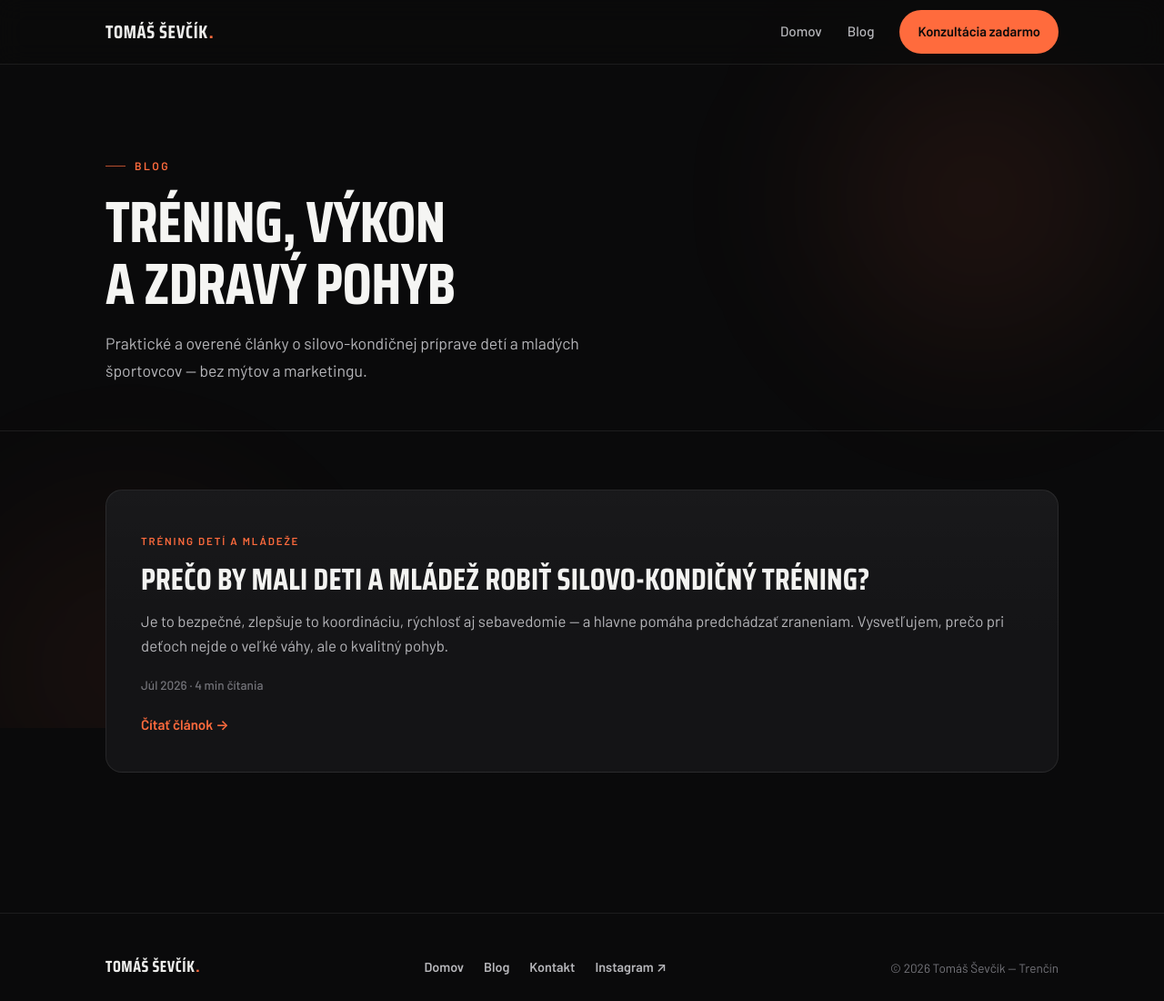
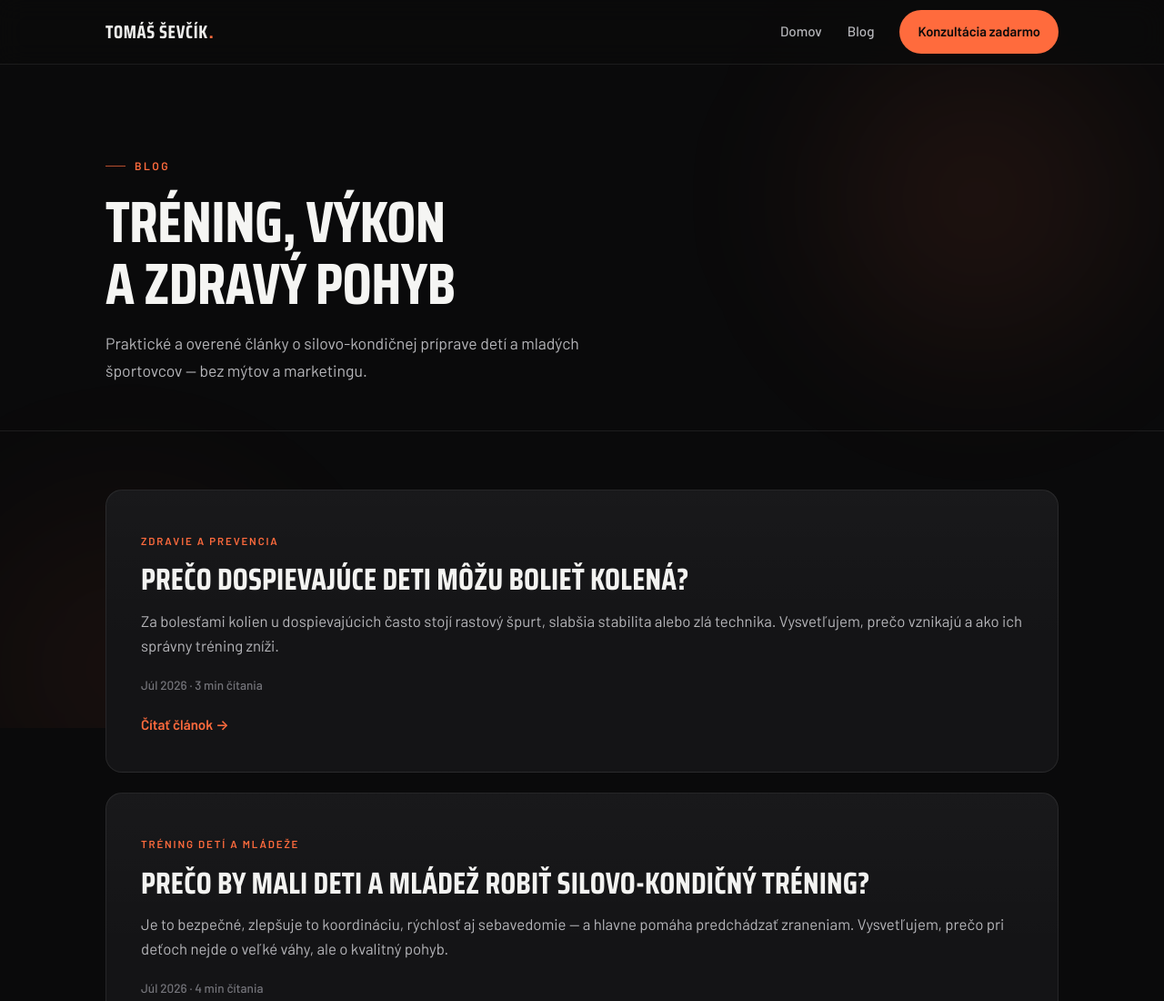
Before and after one commit to tssevcik/tomassevcik.sk, a plain HTML site: page blog/index.html in a window 1280 px wide. Shown: the top 1100 px of the page at 91% size. Drawn offline with Linux system fonts and the light colour scheme.

Commit message:
Update index.html

```diff
--- a/blog/index.html
+++ b/blog/index.html
@@ -36,13 +36,10 @@ a{color:inherit;text-decoration:none}
 img{max-width:100%;display:block}
 h1,h2,h3{font-family:'Saira Condensed',sans-serif;font-weight:700;line-height:1.05}
 .wrap{width:100%;max-width:1100px;margin:0 auto;padding:0 26px}
-.read{width:100%;max-width:var(--maxw);margin:0 auto;padding:0 26px}
-/* floating bg */
 .bg-fx{position:fixed;inset:0;z-index:-1;pointer-events:none;overflow:hidden}
 .bg-fx .b{position:absolute;border-radius:50%;filter:blur(60px)}
 .b1{top:-8%;right:-6%;width:44vw;height:44vw;background:radial-gradient(circle,rgba(255,107,61,.10),transparent 66%)}
 .b2{top:55%;left:-12%;width:46vw;height:46vw;background:radial-gradient(circle,rgba(255,107,61,.07),transparent 66%)}
-/* nav */
 header.nav{position:sticky;top:0;z-index:60;background:rgba(10,10,11,.8);backdrop-filter:blur(14px);border-bottom:1px solid var(--line)}
 .nav-in{display:flex;align-items:center;justify-content:space-between;height:70px}
 .brand{font-family:'Saira Condensed',sans-serif;font-weight:700;font-size:1.26rem;letter-spacing:.03em;text-transform:uppercase;display:flex;align-items:center;gap:1px}
@@ -52,7 +49,6 @@ header.nav{position:sticky;top:0;z-index:60;background:rgba(10,10,11,.8);backdro
 .nav-r a.lnk:hover{color:var(--ink)}
 .btn{display:inline-flex;align-items:center;gap:8px;font-weight:600;font-size:.92rem;padding:11px 20px;border-radius:100px;background:var(--accent);color:var(--accent-ink);transition:background .2s}
 .btn:hover{background:var(--accent-dim)}
-/* footer */
 footer{border-top:1px solid var(--line);margin-top:90px;padding:44px 0}
 .foot{display:flex;align-items:center;justify-content:space-between;gap:18px;flex-wrap:wrap}
 .foot .fmeta{color:var(--muted);font-size:.85rem}
@@ -60,7 +56,6 @@ footer{border-top:1px solid var(--line);margin-top:90px;padding:44px 0}
 .foot .fl a{color:var(--ink-dim);font-weight:600;font-size:.9rem;transition:color .2s}
 .foot .fl a:hover{color:var(--accent)}
 @media (max-width:640px){.nav-r a.lnk{display:none}}
-
 .blog-hero{padding:clamp(50px,7vw,90px) 0 clamp(30px,4vw,50px);border-bottom:1px solid var(--line)}
 .eyebrow{display:inline-flex;align-items:center;gap:10px;font-family:'Barlow';font-weight:600;font-size:.76rem;letter-spacing:.2em;text-transform:uppercase;color:var(--accent)}
 .eyebrow::before{content:"";width:22px;height:1px;background:var(--accent);opacity:.7}
@@ -93,6 +88,13 @@ footer{border-top:1px solid var(--line);margin-top:90px;padding:44px 0}
 <p>Praktické a overené články o silovo-kondičnej príprave detí a mladých športovcov — bez mýtov a marketingu.</p>
 </div></section>
 <div class="wrap"><div class="posts">
+<a href="/blog/bolesti-kolien-u-deti" class="post">
+<span class="cat">Zdravie a prevencia</span>
+<h2>Prečo dospievajúce deti môžu bolieť kolená?</h2>
+<p>Za bolesťami kolien u dospievajúcich často stojí rastový špurt, slabšia stabilita alebo zlá technika. Vysvetľujem, prečo vznikajú a ako ich správny tréning zníži.</p>
+<div class="pmeta">Júl 2026 · 3 min čítania</div>
+<span class="more">Čítať článok →</span>
+</a>
 <a href="/blog/silovo-kondicny-trening-pre-deti" class="post">
 <span class="cat">Tréning detí a mládeže</span>
 <h2>Prečo by mali deti a mládež robiť silovo-kondičný tréning?</h2>
```
